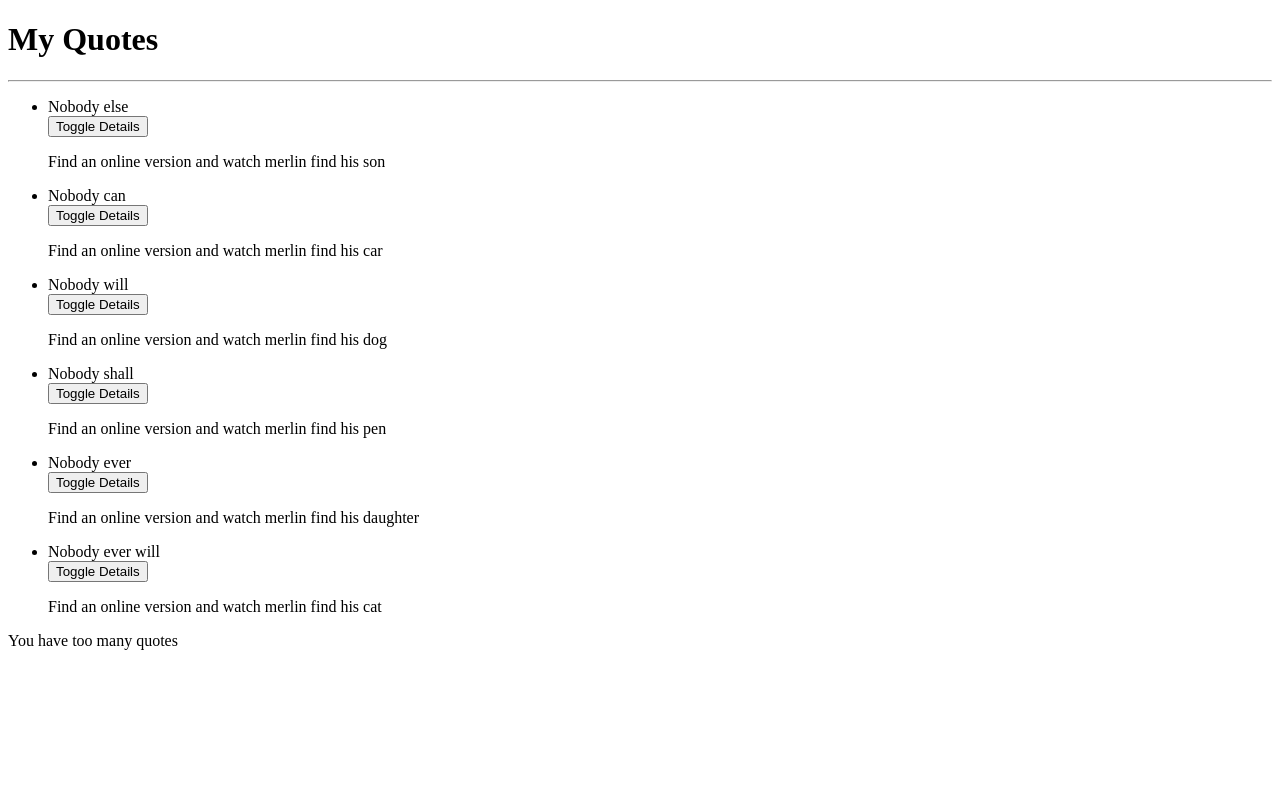
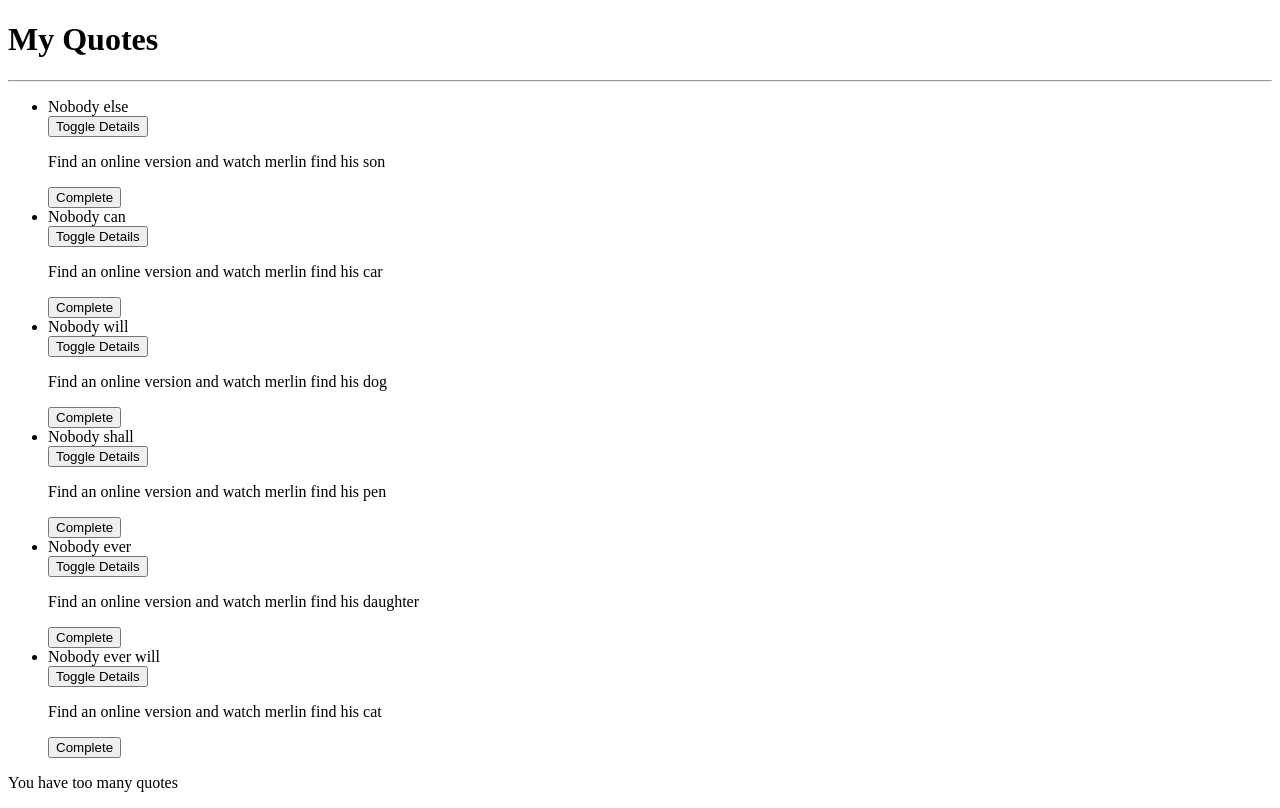
Before and after one commit to Nelvinom/Crazy-Quotes-App, an Angular app: page / in a window 1280 px wide. Built offline with nearby package versions, Linux system fonts and the light colour scheme.

Commit message:
commit a click event binding

```diff
--- a/src/app/quote-detail/quote-detail.component.html
+++ b/src/app/quote-detail/quote-detail.component.html
@@ -1 +1,2 @@
 <p>{{quote.description}}</p>
+<button (click)='quoteComplete(true)'>Complete</button>
--- a/src/app/quote/quote.component.ts
+++ b/src/app/quote/quote.component.ts
@@ -15,6 +15,9 @@ export class QuoteComponent implements OnInit {
     new Quote(5, 'Nobody ever','Find an online version and watch merlin find his daughter'),
     new Quote(6, 'Nobody ever will','Find an online version and watch merlin find his cat'),
   ];
+  toggleDetails(index){
+    this.quotes[index].showDescription = ! this.quotes[index].showDescription;
+  }
   constructor() { }
 
   ngOnInit() {
```
